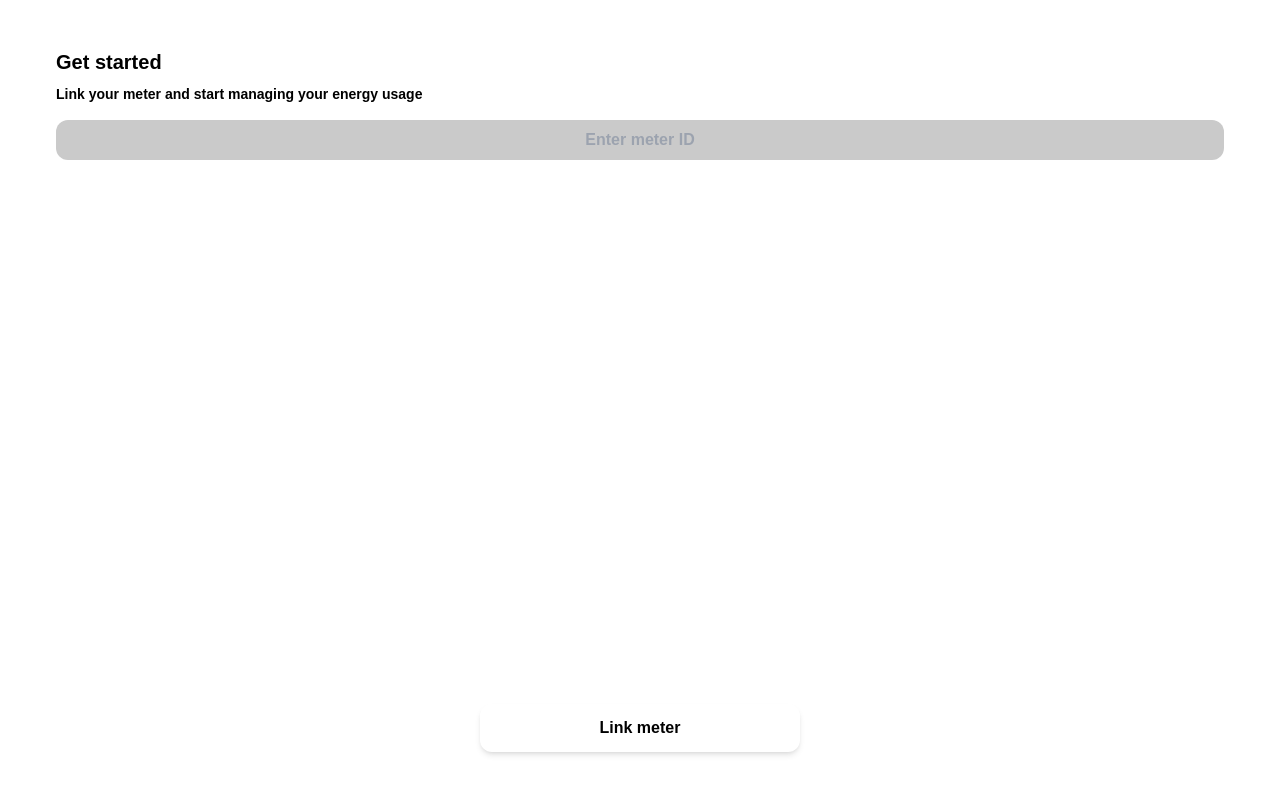
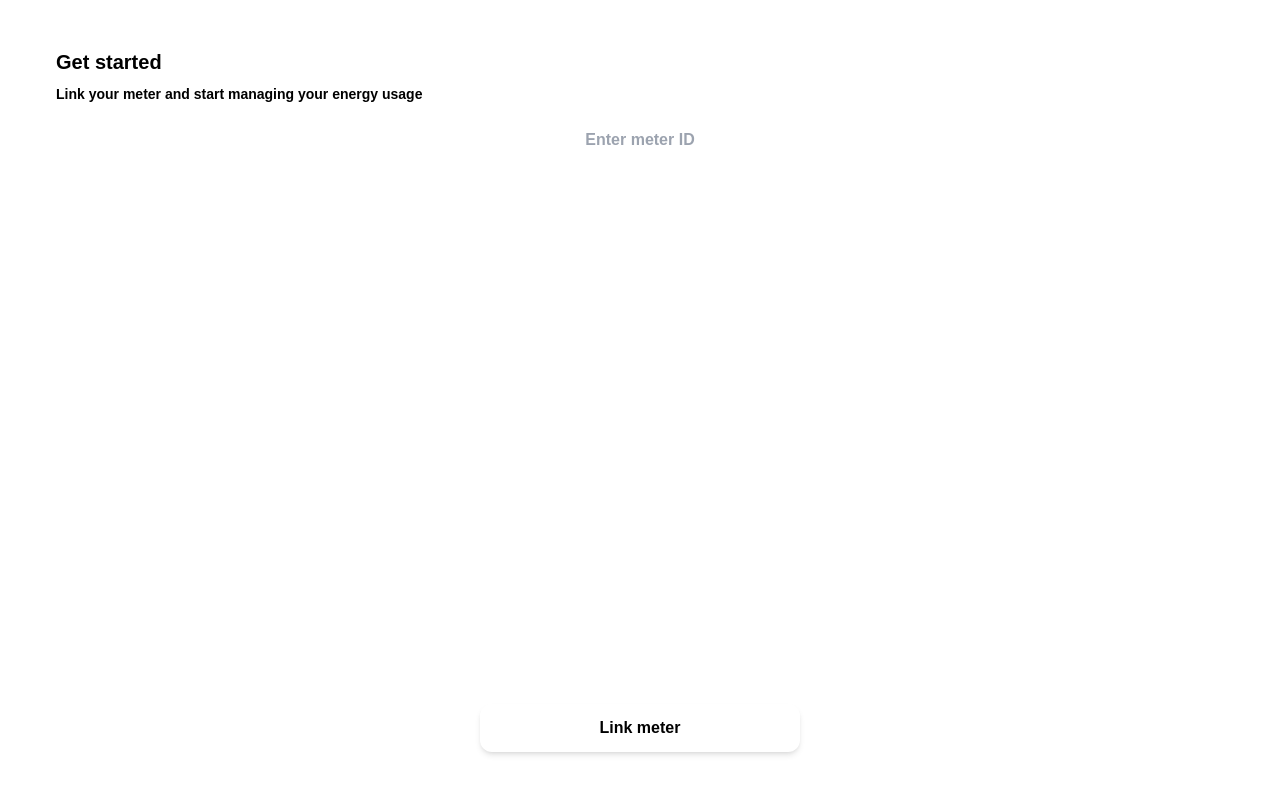
Before and after one commit to IDEA-godwin/payer-dapp, a Next.js app in the folder packages/react-app/: page /link-meter in a window 1280 px wide. Shown: the top 794 px of the page. Built offline with nearby package versions, Linux system fonts and the light colour scheme; a web font is replaced by a local one; what @rainbow-me/rainbowkit, wagmi would draw is missing.

Commit message:
update ui

```diff
--- a/packages/react-app/app/link-meter/page.tsx
+++ b/packages/react-app/app/link-meter/page.tsx
@@ -4,8 +4,6 @@ import { useState } from "react";
 import { Loader2, Info } from "lucide-react";
 import { useGlobalContext } from "../../contexts/GlobalContext";
 import { useRouter } from "next/navigation";
-
-const isDark = window.matchMedia("(prefers-color-scheme: dark)").matches;
 
 export default function Page() {
 
@@ -38,14 +36,22 @@ export default function Page() {
       });
   };
 
+  //   style = {{
+  //     backgroundColor:
+  //     error && !isDark ? "#E8CE88" : "var(--background-color)",
+  //       color: "var(--text-color)",
+  //       }
+  // }
+  //   style = {{
+  //     backgroundColor: isDark ? "#373737" : "#CACACA",
+  //       border: error ? "#DB8F87 solid 1px" : "none",
+  //         color: "var(--text-color)",
+  //           }
+  // }
+
   return (
     <div
       className="min-h-screen flex flex-col items-center justify-between px-6 py-12"
-      style={{
-        backgroundColor:
-          error && !isDark ? "#E8CE88" : "var(--background-color)",
-        color: "var(--text-color)",
-      }}
     >
       <div className="text-left w-full">
         <h2 className="text-xl font-bold">
@@ -66,11 +72,6 @@ export default function Page() {
             setError("");
           }}
           className="w-full p-2 mt-4 border-none outline-none text-center rounded-xl"
-          style={{
-            backgroundColor: isDark ? "#373737" : "#CACACA",
-            border: error ? "#DB8F87 solid 1px" : "none",
-            color: "var(--text-color)",
-          }}
         />
         {error && (
           <p className="text-red-500 text-sm mt-1">
--- a/packages/react-app/app/page.tsx
+++ b/packages/react-app/app/page.tsx
@@ -1,8 +1,6 @@
 "use client";
 
 import Link from "next/link";
-
-const isDark = window.matchMedia("(prefers-color-scheme: dark)").matches;
 
 export default function Home() {
   return (
--- a/packages/react-app/components/sub-components/FooterNav.tsx
+++ b/packages/react-app/components/sub-components/FooterNav.tsx
@@ -1,7 +1,7 @@
 import { Home, ShoppingCart, Search, User } from "lucide-react";
 
-const FooterNav = ({ activeTab, setActiveTab }) => {
-  const isActive = (tab) => tab === activeTab;
+const FooterNav = ({ activeTab, setActiveTab }: any) => {
+  const isActive = (tab: any) => tab === activeTab;
 
   return (
     <footer className="fixed bottom-0 left-0 bg-[var(--dark-background-color)] w-full py-4 flex justify-around items-center z-50 text-[#f5f5f5] px-4">
@@ -14,9 +14,8 @@ const FooterNav = ({ activeTab, setActiveTab }) => {
         <div
           key={key}
           onClick={() => setActiveTab(key)}
-          className={`flex items-center justify-center flex-col font-light cursor-pointer ${
-            isActive(key) ? "text-[var(--link-color)]" : ""
-          }`}
+          className={`flex items-center justify-center flex-col font-light cursor-pointer ${isActive(key) ? "text-[var(--link-color)]" : ""
+            }`}
         >
           {icon}
           <p>{label}</p>
```
Also changed, not shown: 1 other file (tests, documents, lock files or other folders).
